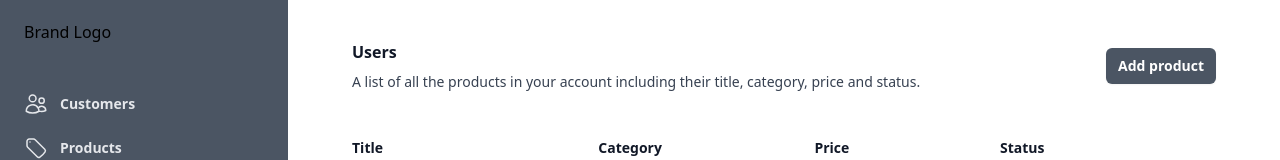
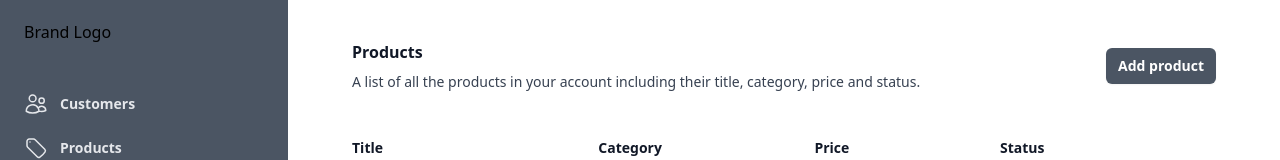
Before and after one commit to ShaziaFazal/E-coMMerce, a React (Vite) app: page /admin/dashboard/products in a window 1280 px wide. Shown: the top 160 px of the page. Built offline with nearby package versions, Linux system fonts and the light colour scheme.

Commit message:
code refactor

```diff
--- a/src/components/admin/ProductsList.jsx
+++ b/src/components/admin/ProductsList.jsx
@@ -10,7 +10,7 @@ const ProductList = (props) => {
                     <div className="px-4 sm:px-6 lg:px-8">
                         <div className="sm:flex sm:items-center">
                             <div className="sm:flex-auto">
-                                <h1 className="text-base font-semibold leading-6 text-gray-900">Users</h1>
+                                <h1 className="text-base font-semibold leading-6 text-gray-900">Products</h1>
                                 <p className="mt-2 text-sm text-gray-700">
                                     A list of all the products in your account including their title, category, price and status.
                                 </p>
```
